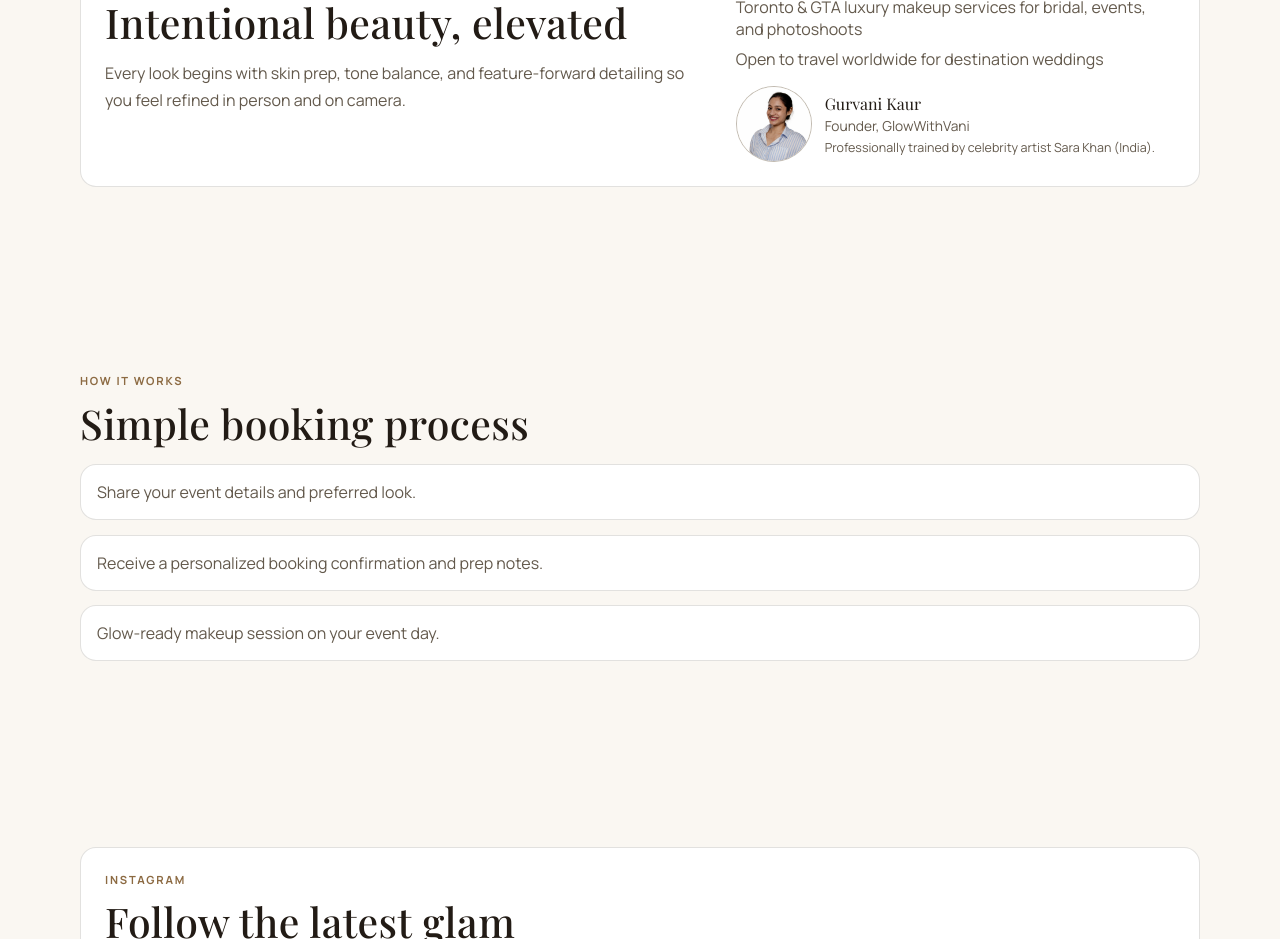
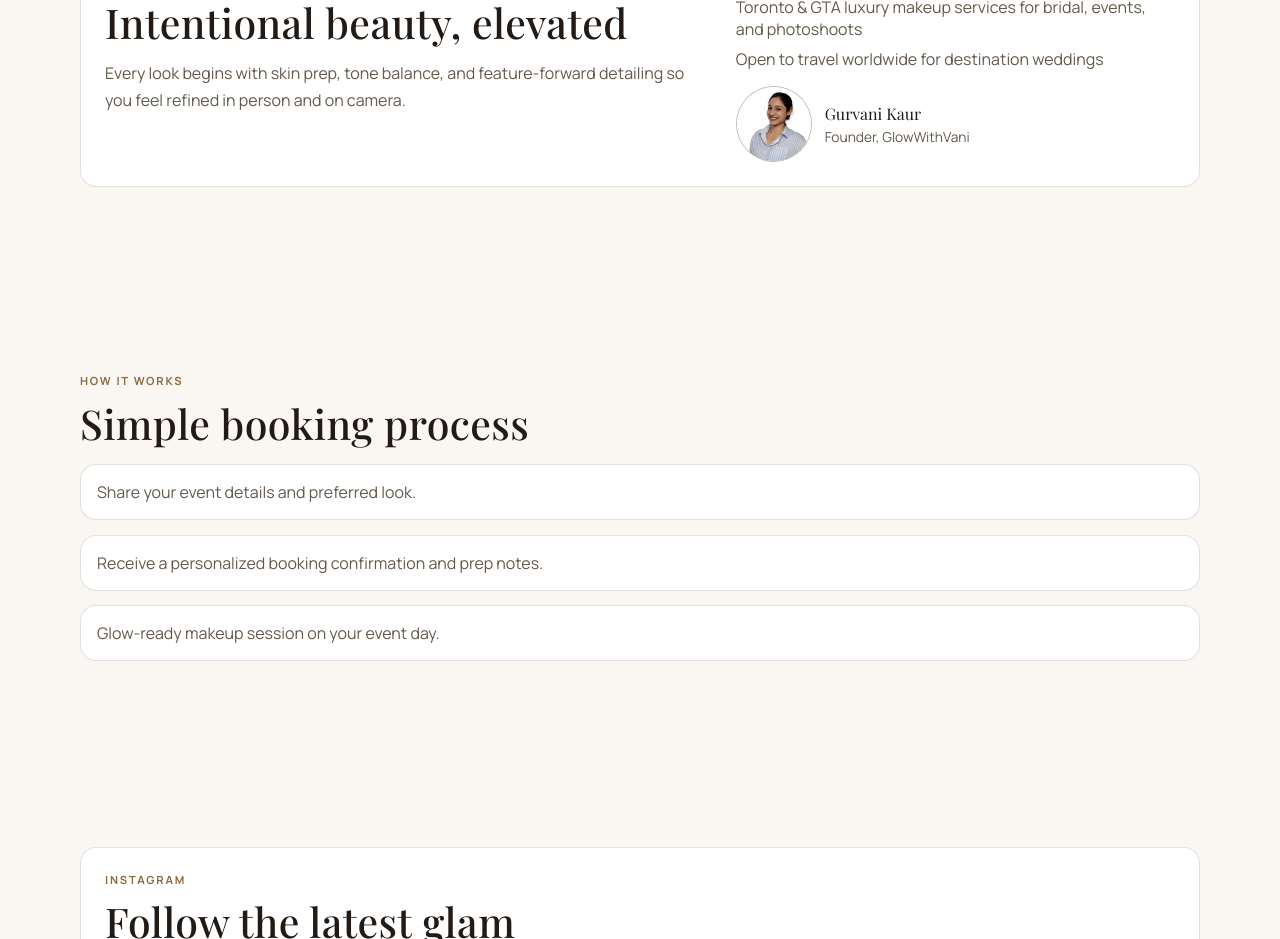
Before and after one commit to bjaggi-sag/glowwithvani, a Next.js app: page / in a window 1280 px wide. Shown: the part 3500-4439 px from the top of the page. Built offline with nearby package versions, Linux system fonts and the light colour scheme; a web font is replaced by a local one.

Commit message:
corrected text

```diff
--- a/src/app/page.tsx
+++ b/src/app/page.tsx
@@ -112,7 +112,6 @@ export default function HomePage() {
               <div>
                 <p className="founder-name">Gurvani Kaur</p>
                 <p className="founder-role">Founder, GlowWithVani</p>
-                <p className="founder-credential">Professionally trained by celebrity artist Sara Khan (India).</p>
               </div>
             </div>
           </div>
```
